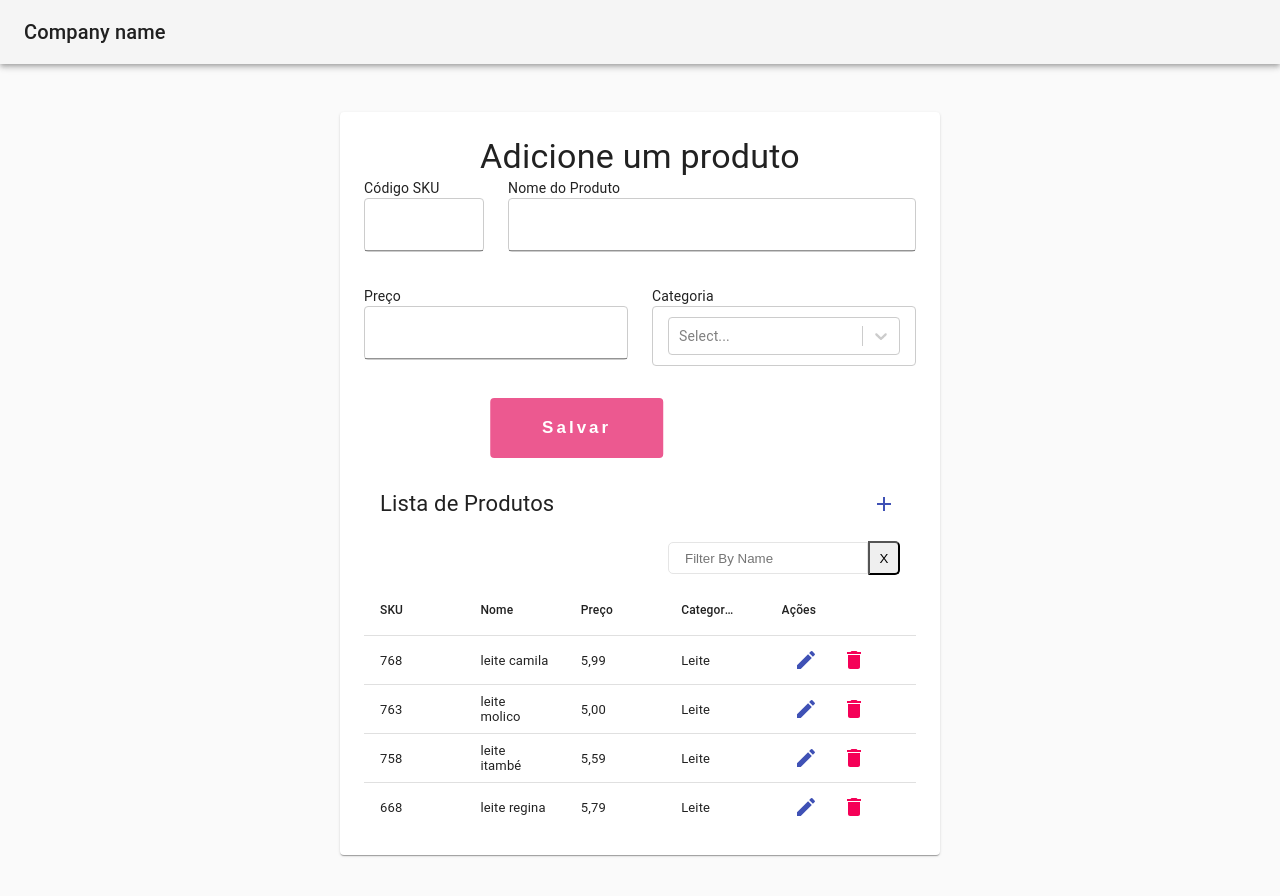
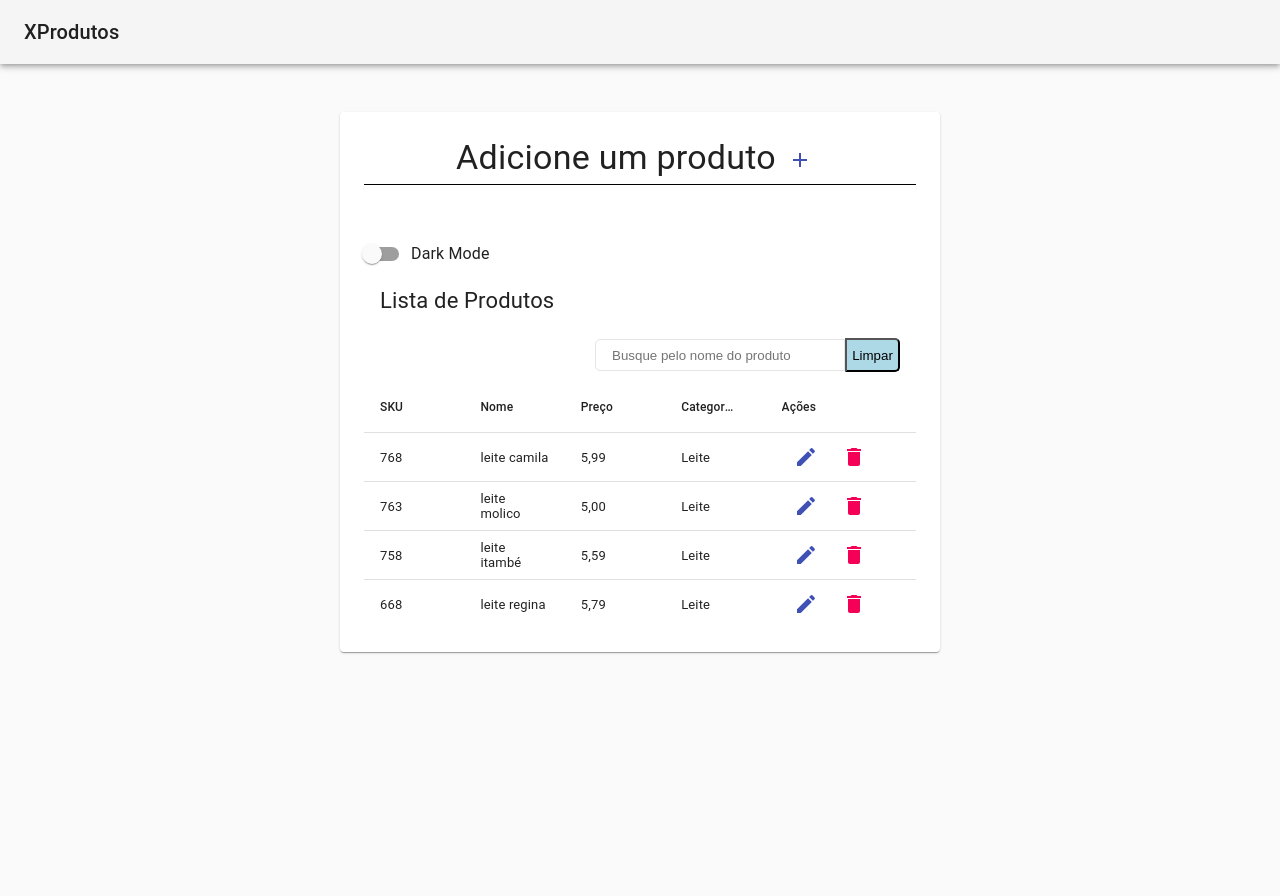
Before and after one commit to manoelacs/test-react-junior, a React (Create React App) app: page / in a window 1280 px wide. Shown: the top 896 px of the page. After the commit the page ends 800 px from the top, so only its background shows below. Built offline with nearby package versions, Linux system fonts and the light colour scheme.

Commit message:
função de esconder formulário, input de filtro na tabela

```diff
--- a/package.json
+++ b/package.json
@@ -3,6 +3,7 @@
   "version": "0.1.0",
   "private": true,
   "dependencies": {
+    "@hookform/resolvers": "^2.4.0",
     "@material-ui/core": "^4.11.4",
     "@material-ui/icons": "^4.11.2",
     "@testing-library/jest-dom": "^5.11.4",
@@ -22,7 +23,8 @@
     "react-select": "^4.3.0",
     "styled-components": "^5.3.0",
     "typescript": "^4.1.2",
-    "web-vitals": "^1.0.1"
+    "web-vitals": "^1.0.1",
+    "yup": "^0.32.9"
   },
   "scripts": {
     "start": "react-scripts start",
--- a/src/components/Form/index.tsx
+++ b/src/components/Form/index.tsx
@@ -1,9 +1,12 @@
-import React from "react";
+import React, {useContext} from "react";
 import ReactDOM from "react-dom";
 import Select from "react-select";
 import { makeStyles, createStyles, Theme } from '@material-ui/core/styles';
 import { useForm, Controller } from "react-hook-form";
-import { Input, Grid, TextField, FormControlLabel, Checkbox } from "@material-ui/core";
+
+import { Input, Grid, TextField, FormControlLabel, Checkbox, Button, IconButton } from "@material-ui/core";
+import * as yup from 'yup';
+import { yupResolver } from "@hookform/resolvers/yup";
 
 import  { AppContext} from '../../contexts/AppContext';
 
@@ -11,11 +14,17 @@ import "./styles.css";
 const useStyles = makeStyles((theme: Theme) =>
   createStyles({
     root: {
-
-
+      padding: theme.spacing(3, 0, 5),
     },
     paper: {
-
+    },
+    buttons: {
+      display: 'flex',
+      justifyContent: 'end',
+    },
+    button: {
+      marginTop: theme.spacing(3),
+      marginLeft: theme.spacing(1),
     },
   }),
 );
@@ -27,13 +36,25 @@ interface IFormInputs {
   price: string;
   category: { label: string; value: string };
 }
+interface IFormProps{
+  handleVisibleForm: () => void
+}
+const schema = yup.object().shape({
+  id: yup.string().required(),
+  codeSku: yup.number().positive().integer().required(),
+  productName: yup.string().required(),
+  price: yup.string().required(),
+  category: yup.object().shape({ label: yup.string(), value: yup.string()})
+});
 
 
-const Form = () => {
+const Form = ( {handleVisibleForm}: IFormProps) => {
   const classes = useStyles();
 
-  const { control, formState: { errors }, handleSubmit, reset } = useForm<IFormInputs>();
-  const {products, addProduct, skuExists} = React.useContext(AppContext);
+  const { control, register, formState: { errors }, handleSubmit, reset } = useForm<IFormInputs>({
+    resolver: yupResolver(schema)
+  });;
+  const {products, addProduct, skuExists, activeForm} = useContext(AppContext);
   console.log( React.useContext(AppContext))
 
   console.log([...products])
@@ -55,22 +76,26 @@ const Form = () => {
   };
 
   return (
-    <div >
+    <div className={classes.root} >
 
     <form onSubmit={handleSubmit(onSubmit)}>
     <Grid container spacing={3}>
 
     <Grid item xs={12} md={3} >
       <label>Código SKU</label>
-      <Controller
-        render={({ field }) => <Input {...field } className="materialUIInput" type='number' />}
+      {/* <Input {...register("codeSku", { required: true })} />
+      <p>{errors.codeSku?.message}</p> */}
+      {<Controller
+        render={({ field }) => <> <Input {...field } className="materialUIInput" type='number' />
+         {errors.codeSku && <p>{errors.codeSku.message}</p> } </>
+         }
         name="codeSku"
         control={control}
         defaultValue=""
-      />
+      />}
     </Grid>
     <Grid item xs={12} md={9} >
-      <label>Nome do Produto</label>
+      <label className={'label'}> Nome do Produto</label>
       <Controller
         render={({ field }) => <Input {...field} className="materialUIInput" />}
         name="productName"
@@ -79,7 +104,7 @@ const Form = () => {
       />
     </Grid>
     <Grid item xs={12} md={6} >
-      <label>Preço</label>
+      <label className={'label'}>Preço</label>
       <Controller
         render={({ field }) => <Input {...field} className="materialUIInput" />}
         name="price"
@@ -88,11 +113,11 @@ const Form = () => {
       />
     </Grid>
     <Grid item xs={12} md={6}>
-      <label >Categoria</label>
+      <label className={'label'} >Categoria</label>
       <Controller
         name="category"
         render={({ field }) => (
-          <Select  className="materialUIInput"
+          <Select  className={'select'}
             {...field}
             options={[
               { value: "leite", label: "Leite" },
@@ -105,7 +130,27 @@ const Form = () => {
         defaultValue=""
       />
     </Grid>
-    <button type="submit" className={'button'}>Salvar</button>
+    <Grid >
+      <div className={classes.buttons}>
+          <Button
+              variant="contained"
+              color="primary"
+              type="submit"
+              className={classes.button}
+          >Salvar</Button>
+           <Button onClick={ handleVisibleForm }
+              variant="contained"
+              color="secondary"
+              type="submit"
+              className={classes.button}
+          >Cancelar</Button>
+
+      </div>
+
+    </Grid>
+
+
+    {/* <button type="submit" className={'button'}>Salvar</button> */}
   </Grid>
   </form>
   </div>
--- a/src/components/Form/styles.css
+++ b/src/components/Form/styles.css
@@ -1,29 +1,44 @@
 .materialUIInput {
     display: block;
     box-sizing: border-box;
-    border: solid 1px #ccc; ;
+    border: solid 1px #ccc;
+
     width: 100%;
+    height: 30px;
     border-radius: 4px;
     background-color: white;
     padding: 10px 15px;
     margin-bottom: 10px;
     font-size: 14px;
 }
+.select{
+  height: 30px;
+
+}
+.label{
+  color:rgb(55, 54, 53)
+}
 
 .button{
-  background: #ec5990;
-  color: white;
+  display:flex;
+  background: #1976d2;
+  color: #fff;
   transform: translate(80%, -50%) !important;
   border: none;
   margin-top: 40px;
-  padding: 20px;
+  padding: 10px;
   font-size: 17px;
   font-weight: bold;
   letter-spacing: 3px;
   appearance: none;
   border-radius: 4px;
-  width: 30%;
+  width: 20%;
 }
 .button:hover{
     background: #ec7ca5;
 }
+
+.buttons{
+  display: 'flex';
+  justify-content: 'flex-end';
+};
--- a/src/components/Main/index.tsx
+++ b/src/components/Main/index.tsx
@@ -1,5 +1,6 @@
-import React from 'react'
-import {CssBaseline, Typography, AppBar, Paper, Toolbar, Tab, Tabs, } from '@material-ui/core';
+import React, { useContext, useState } from 'react'
+import { Add} from '@material-ui/icons'
+import {CssBaseline, Typography, AppBar, Paper, Toolbar, Tab, Tabs, IconButton } from '@material-ui/core';
 
 import Form from '../Form/index';
 import Table from '../Table/index';
@@ -21,18 +22,22 @@ const data =  mockProducts;
 export default function Main() {
 
     const classes = useStyles();
-    const [activeForm, setActiveForm] = React.useState(0);
-    const {products, addProduct, skuExists} = React.useContext(AppContext);
+    const {products, addProduct, skuExists} = useContext(AppContext);
+    const [activeForm, setActiveForm] = useState(false);
     console.log( products);
+    const handleVisibleForm = () => {
+      activeForm? setActiveForm(false) : setActiveForm(true)
+    }
+
 
     return (
       <React.Fragment>
-        <AppProvider products = { data }>
+        <AppProvider products = { data } activeForm={activeForm}>
           <CssBaseline />
           <AppBar position="absolute" color="default" className={classes.appBar}>
             <Toolbar>
               <Typography variant="h6" color="inherit" noWrap>
-                Company name
+                XProdutos
               </Typography>
             </Toolbar>
           </AppBar>
@@ -41,8 +46,13 @@ export default function Main() {
             <Paper className={classes.paper}>
               <Typography component="h1" variant="h4" align="center">
                 Adicione um produto
+                <IconButton onClick={handleVisibleForm }
+                  color="primary"
+                 >
+                   <Add />
+               </IconButton>
               </Typography>
-              <Form />
+              { activeForm && <Form handleVisibleForm = { handleVisibleForm} />}
               <Table/>
 
             </Paper>
--- a/src/components/Table/index.tsx
+++ b/src/components/Table/index.tsx
@@ -1,18 +1,24 @@
 import DataTable from 'react-data-table-component';
 import React, { useCallback, useRef, useState } from 'react';
-import{ ArrowDownward, Delete, Add, Edit } from '@material-ui/icons';
-import {Button, IconButton, Select, MenuItem} from '@material-ui/core/';
+import{ ArrowDownward, Delete, Add, Edit, Search } from '@material-ui/icons';
+import {Button, IconButton, Select, MenuItem, FormControlLabel, Switch} from '@material-ui/core/';
 import {mockProducts} from '../../shareds/mockProducts';
 import { AppContext } from '../../contexts/AppContext';
-import { TextField, ClearButton} from './styles';
+import { TextField, ClearButton, ContainerForm} from './styles';
 
 
 const actions = (
+ <>
    <IconButton
    color="primary"
  >
    <Add />
  </IconButton>
+  <IconButton
+  color="primary"
+>
+    <Search/>
+</IconButton> </>
 );
 const data =  mockProducts
 const columns = [
@@ -44,8 +50,13 @@ const columns = [
   ];
   const FilterComponent = ({ filterText, onFilter, onClear }:any) => (
     <>
-      <TextField id="search" type="text" placeholder="Filter By Name" aria-label="Search Input" value={filterText} onChange={onFilter} />
-      <ClearButton type="button" onClick={onClear}>X</ClearButton>
+      <TextField
+      id="search"
+      type="text"
+      placeholder="Busque pelo nome do produto"
+      aria-label="Search Input"
+      value={filterText} onChange={onFilter} />
+      <ClearButton type="button" onClick={onClear}>Limpar</ClearButton>
     </>
   );
   const EditableCell = ({ row, index, column, col, onChange }: any) => {
@@ -93,8 +104,8 @@ const columns = [
       return col.cell(row, index, column);
     }
     if(column.selector === "category"){
-      console.log(row["category"].value);
-      return row["category"].value;
+      console.log(row["category"].label);
+      return row["category"].label;
     }
     return row[column.selector];
   };
@@ -105,17 +116,28 @@ const columns = [
     const [innerData, setInnerData] = useState(products);
     const [editingId, setEditingId] = useState(-1);
     const [filterText, setFilterText] = useState('');
+    const [theme, setTheme] = React.useState('default');
+
+  const handleChange = () => {
+    if (theme === 'dark') {
+      setTheme('default');
+    } else {
+      setTheme('dark');
+    }
+  };
+    const filteredItems = products.filter(
+      item => item.productName && item.productName.toLowerCase().includes(filterText.toLowerCase()));
 
     let formData = useRef({}).current;
     const subHeaderComponentMemo = React.useMemo(() => {
         const handleClear = () => {
           if (filterText) {
-
             setFilterText('');
           }
         };
-
-    return <FilterComponent onFilter={e => setFilterText(e.target.value)} onClear={handleClear} filterText={filterText} />;
+    return <FilterComponent
+          onFilter={(e: { target: { value: React.SetStateAction<string>; }; }) =>
+          setFilterText(e.target.value)} onClear={handleClear} filterText={filterText} />;
         }, [filterText]);
 
     const isEditing = (record: { id: number; }) => record.id === editingId;
@@ -231,14 +253,27 @@ const columns = [
     }, [mergedColumns]);
 
     return (
+      <ContainerForm>
+      <FormControlLabel
+        label="Dark Mode"
+        control={(
+          <Switch
+          checked={theme === 'dark'}
+          onChange={handleChange}
+          />
+        )}
+      />
       <DataTable
         title="Lista de Produtos"
         columns={createColumns()}
-        data={products}
+        data={filteredItems}
         defaultSortField="title"
-        actions={actions}
+       /*  actions={actions} */
         subHeader
         subHeaderComponent={subHeaderComponentMemo}
+        contextActions= { <IconButton ><ArrowDownward/></IconButton>}
+        theme={theme}
       />
+      </ContainerForm>
     );
   }; export default Table;
--- a/src/components/Table/styles.ts
+++ b/src/components/Table/styles.ts
@@ -2,7 +2,7 @@ import styled from 'styled-components';
 
 export const TextField = styled.input`
   height: 32px;
-  width: 200px;
+  width: 250px;
   border-radius: 3px;
   border-top-left-radius: 5px;
   border-bottom-left-radius: 5px;
@@ -10,8 +10,7 @@ export const TextField = styled.input`
   border-bottom-right-radius: 0;
   border: 1px solid #e5e5e5;
   padding: 0 32px 0 16px;
-
-  &:hover {
+  :hover {
     cursor: pointer;
   }
 `;
@@ -20,10 +19,17 @@ export const ClearButton = styled.button`
   border-bottom-left-radius: 0;
   border-top-right-radius: 5px;
   border-bottom-right-radius: 5px;
+  background: lightblue;
   height: 34px;
-  width: 32px;
+  width: 55px;
   text-align: center;
   display: flex;
   align-items: center;
   justify-content: center;
 `;
+
+export const ContainerForm = styled.div`
+    padding-top:50px;
+    border-top: 1px solid black
+
+`;
--- a/src/contexts/AppContext.tsx
+++ b/src/contexts/AppContext.tsx
@@ -14,15 +14,18 @@ interface Iproduct{
 //const data =  mockProducts;
 interface ContextDataValues{
     products: Iproduct[];
+    activeForm:boolean;
     addProduct: (product: Iproduct) => void;
     deleteProduct: (codeSku:number) => void;
     //editProduct: () => void;
     skuExists: (codeSku:number) => boolean;
+    handleVisibleForm:() => void;
 }
 
 interface AppProviderProps{
     children: ReactNode;
     products: Iproduct[];
+    activeForm: boolean;
 }
 
 export function AppProvider({
@@ -30,6 +33,7 @@ export function AppProvider({
     ...rest } : AppProviderProps){
 
         const [products, setProducts] = useState<Iproduct[]>( rest.products ?? []);
+        const [activeForm, setActiveForm] = useState(rest.activeForm ?? false);
         console.log(products);
 
         const addProduct = (product: Iproduct) => {
@@ -54,14 +58,25 @@ export function AppProvider({
                  setProducts(products.splice(index, 1))
             }
         }
+       const  handleVisibleForm = () => {
+            if(activeForm){
+                setActiveForm(false);
+            }
+            setActiveForm(true);
+
+        }
 
     return(
         <AppContext.Provider
             value={{
+                //values
                 products,
+                activeForm,
+                //Functions
                 addProduct,
                 skuExists,
                 deleteProduct,
+                handleVisibleForm,
             }}
         >
             { children }
--- a/src/shareds/mockProducts.ts
+++ b/src/shareds/mockProducts.ts
@@ -4,24 +4,24 @@ export const mockProducts = [
       codeSku: 768,
       productName: 'leite camila',
       price: '5,99',
-      category: { label: 'leite', value: 'Leite'}
+      category: { label: 'Leite', value: 'leite'}
     },
     { id: 2,
       codeSku: 763,
       productName: 'leite molico',
       price: '5,00',
-      category: { label: 'leite', value: 'Leite'}
+      category: { label: 'Leite', value: 'leite'}
     },
     { id: 3,
       codeSku: 758,
       productName: 'leite itambé',
       price: '5,59',
-      category: { label: 'leite', value: 'Leite'}
+      category: { label: 'Leite', value: 'leite'}
     },
     { id: 4,
       codeSku: 668,
       productName: 'leite regina',
       price: '5,79',
-      category: { label: 'leite', value: 'Leite'}
+      category: { label: 'Leite', value: 'leite'}
     },
   ]
```
Also changed, not shown: 1 other file (tests, documents, lock files or other folders). Lines whose indentation alone changed are shown as unchanged.
